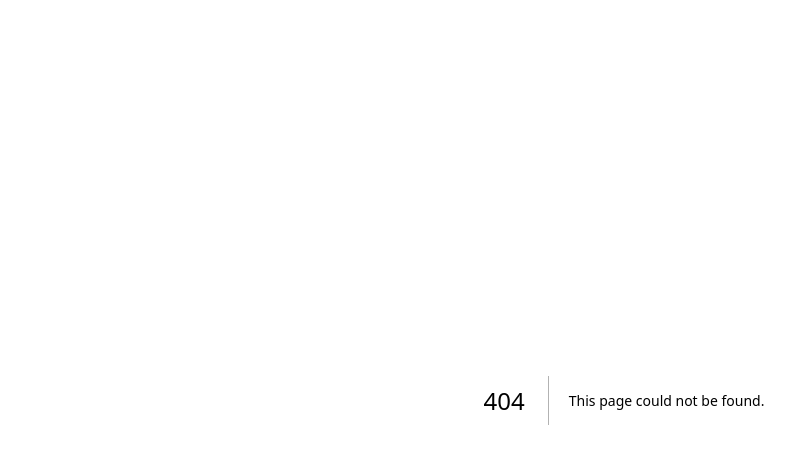
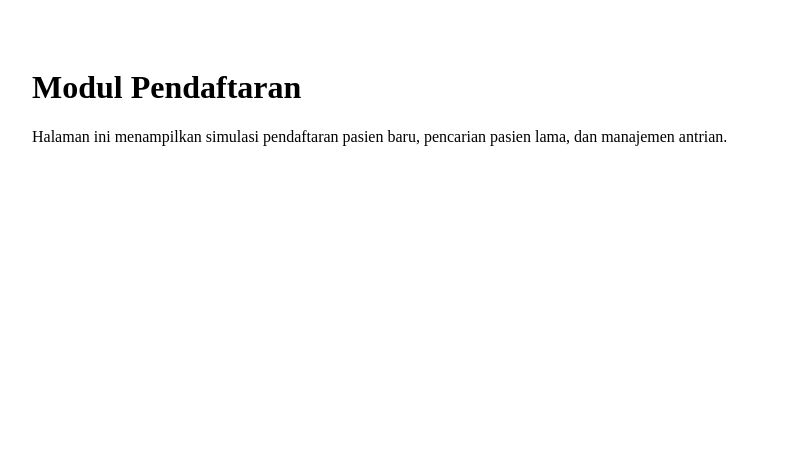
Before and after one commit to finnickmax/dheny-hospital, a Next.js app: page /pendaftaran in a window 1280 px wide. Before the commit this address had no page. Shown: the top 464 px of the page, without its empty margins (16-811 px from the left). Built offline with nearby package versions, Linux system fonts and the light colour scheme.

Commit message:
Create pendaftaran.js

```diff
--- /dev/null
+++ b/pages/pendaftaran.js
@@ -0,0 +1,8 @@
+export default function Pendaftaran() {
+  return (
+    <div style={{ padding: 40 }}>
+      <h1>Modul Pendaftaran</h1>
+      <p>Halaman ini menampilkan simulasi pendaftaran pasien baru, pencarian pasien lama, dan manajemen antrian.</p>
+    </div>
+  );
+}
```
